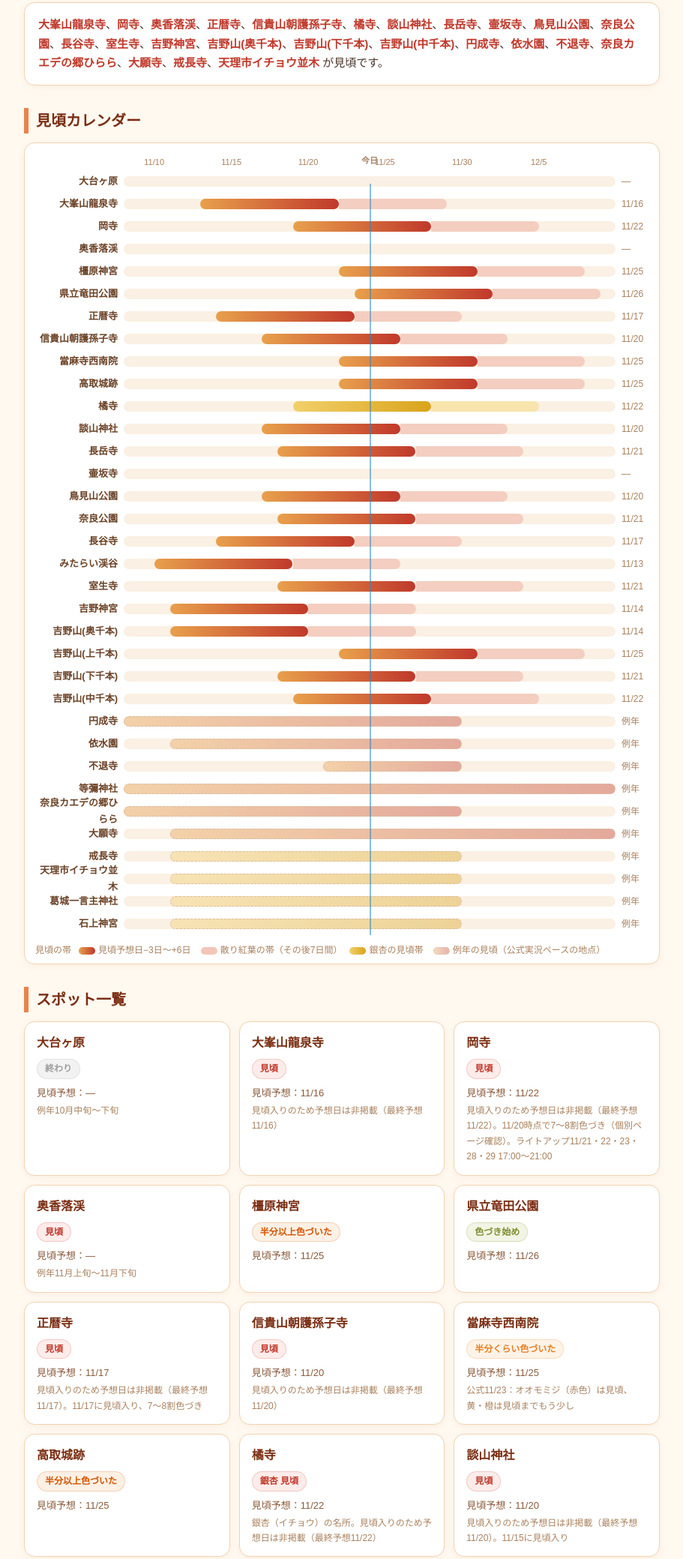
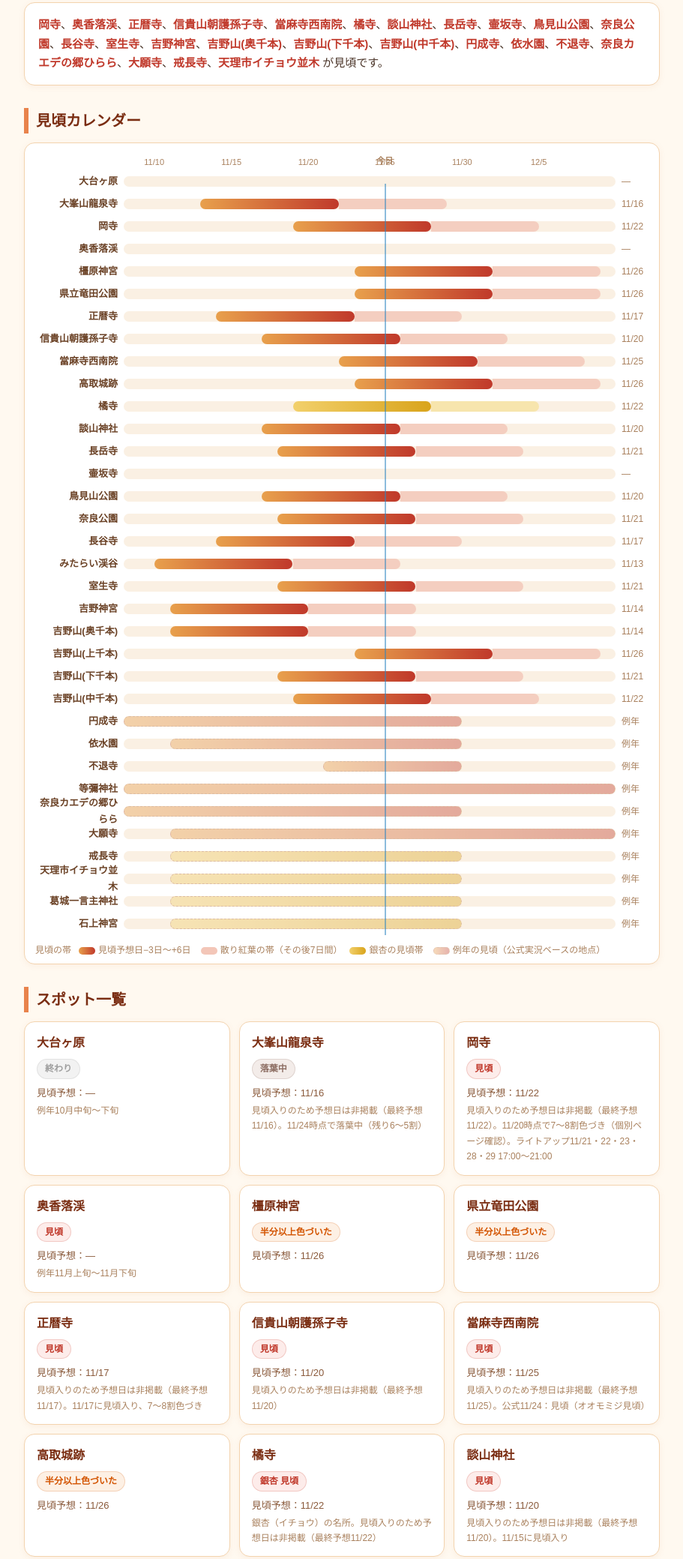
Before and after one commit to take-creator-nara/nara-koyo, a plain HTML site: page index.html in a window 1280 px wide. Shown: the part 335-2414 px from the top of the page at 75% size, without its empty margins (184-1095 px from the left). Drawn offline with Linux system fonts and the light colour scheme.

Commit message:
奈良の紅葉タイムライン 2026-11-25版

```diff
--- a/index.html
+++ b/index.html
@@ -51,17 +51,17 @@
   <div class="kicker">NARA AUTUMN LEAVES</div>
   <h1>🍁 奈良の紅葉タイムライン</h1>
   <p>奈良の紅葉スポット34地点の見頃予想を、時系列でまとめました。</p>
-  <div class="upd">11月24日 更新</div>
+  <div class="upd">11月25日 更新</div>
 </header>
 <main>
   <h2>いま見頃のスポット</h2>
-  <div class="now-box"><b>大峯山龍泉寺</b>、<b>岡寺</b>、<b>奥香落渓</b>、<b>正暦寺</b>、<b>信貴山朝護孫子寺</b>、<b>橘寺</b>、<b>談山神社</b>、<b>長岳寺</b>、<b>壷坂寺</b>、<b>鳥見山公園</b>、<b>奈良公園</b>、<b>長谷寺</b>、<b>室生寺</b>、<b>吉野神宮</b>、<b>吉野山(奥千本)</b>、<b>吉野山(下千本)</b>、<b>吉野山(中千本)</b>、<b>円成寺</b>、<b>依水園</b>、<b>不退寺</b>、<b>奈良カエデの郷ひらら</b>、<b>大願寺</b>、<b>戒長寺</b>、<b>天理市イチョウ並木</b> が見頃です。</div>
+  <div class="now-box"><b>岡寺</b>、<b>奥香落渓</b>、<b>正暦寺</b>、<b>信貴山朝護孫子寺</b>、<b>當麻寺西南院</b>、<b>橘寺</b>、<b>談山神社</b>、<b>長岳寺</b>、<b>壷坂寺</b>、<b>鳥見山公園</b>、<b>奈良公園</b>、<b>長谷寺</b>、<b>室生寺</b>、<b>吉野神宮</b>、<b>吉野山(奥千本)</b>、<b>吉野山(下千本)</b>、<b>吉野山(中千本)</b>、<b>円成寺</b>、<b>依水園</b>、<b>不退寺</b>、<b>奈良カエデの郷ひらら</b>、<b>大願寺</b>、<b>戒長寺</b>、<b>天理市イチョウ並木</b> が見頃です。</div>
 
   <h2>見頃カレンダー</h2>
   <div class="chart"><div class="chart-inner">
-    <div class="axis"><span style="left:6.2%">11/10</span><span style="left:21.9%">11/15</span><span style="left:37.5%">11/20</span><span style="left:53.1%">11/25</span><span style="left:68.8%">11/30</span><span style="left:84.4%">12/5</span><span class="today-lab" style="left:50.0%">今日</span></div>
+    <div class="axis"><span style="left:6.2%">11/10</span><span style="left:21.9%">11/15</span><span style="left:37.5%">11/20</span><span style="left:53.1%">11/25</span><span style="left:68.8%">11/30</span><span style="left:84.4%">12/5</span><span class="today-lab" style="left:53.1%">今日</span></div>
     <div style="position:relative">
-      <div class="today" style="left:calc(118px + (100% - 162px) * 0.5000)"></div>
+      <div class="today" style="left:calc(118px + (100% - 162px) * 0.5312)"></div>
       <div class="trow">
       <div class="tname">大台ヶ原</div>
       <div class="ttrack"></div>
@@ -80,8 +80,8 @@
       <div class="tpeak">―</div>
     </div><div class="trow">
       <div class="tname">橿原神宮</div>
-      <div class="ttrack"><div class="bar" style="left:43.8%;width:28.1%;background:linear-gradient(90deg,#e8a04c,#c0392b)"></div><div class="bar scat" style="left:71.9%;width:21.9%;background:#f3c6b8"></div></div>
-      <div class="tpeak">11/25</div>
+      <div class="ttrack"><div class="bar" style="left:46.9%;width:28.1%;background:linear-gradient(90deg,#e8a04c,#c0392b)"></div><div class="bar scat" style="left:75.0%;width:21.9%;background:#f3c6b8"></div></div>
+      <div class="tpeak">11/26</div>
     </div><div class="trow">
       <div class="tname">県立竜田公園</div>
       <div class="ttrack"><div class="bar" style="left:46.9%;width:28.1%;background:linear-gradient(90deg,#e8a04c,#c0392b)"></div><div class="bar scat" style="left:75.0%;width:21.9%;background:#f3c6b8"></div></div>
@@ -100,8 +100,8 @@
       <div class="tpeak">11/25</div>
     </div><div class="trow">
       <div class="tname">高取城跡</div>
-      <div class="ttrack"><div class="bar" style="left:43.8%;width:28.1%;background:linear-gradient(90deg,#e8a04c,#c0392b)"></div><div class="bar scat" style="left:71.9%;width:21.9%;background:#f3c6b8"></div></div>
-      <div class="tpeak">11/25</div>
+      <div class="ttrack"><div class="bar" style="left:46.9%;width:28.1%;background:linear-gradient(90deg,#e8a04c,#c0392b)"></div><div class="bar scat" style="left:75.0%;width:21.9%;background:#f3c6b8"></div></div>
+      <div class="tpeak">11/26</div>
     </div><div class="trow">
       <div class="tname">橘寺</div>
       <div class="ttrack"><div class="bar" style="left:34.4%;width:28.1%;background:linear-gradient(90deg,#f2d06b,#d9a41c)"></div><div class="bar scat" style="left:62.5%;width:21.9%;background:#f7e3a1"></div></div>
@@ -148,8 +148,8 @@
       <div class="tpeak">11/14</div>
     </div><div class="trow">
       <div class="tname">吉野山(上千本)</div>
-      <div class="ttrack"><div class="bar" style="left:43.8%;width:28.1%;background:linear-gradient(90deg,#e8a04c,#c0392b)"></div><div class="bar scat" style="left:71.9%;width:21.9%;background:#f3c6b8"></div></div>
-      <div class="tpeak">11/25</div>
+      <div class="ttrack"><div class="bar" style="left:46.9%;width:28.1%;background:linear-gradient(90deg,#e8a04c,#c0392b)"></div><div class="bar scat" style="left:75.0%;width:21.9%;background:#f3c6b8"></div></div>
+      <div class="tpeak">11/26</div>
     </div><div class="trow">
       <div class="tname">吉野山(下千本)</div>
       <div class="ttrack"><div class="bar" style="left:31.2%;width:28.1%;background:linear-gradient(90deg,#e8a04c,#c0392b)"></div><div class="bar scat" style="left:59.4%;width:21.9%;background:#f3c6b8"></div></div>
@@ -213,9 +213,9 @@
       <div class="cnote">例年10月中旬〜下旬</div>
     </div><div class="card">
       <div class="cname">大峯山龍泉寺</div>
-      <span class="chip" style="color:#c0392b;background:#fdecea;border:1px solid #c0392b33">見頃</span>
+      <span class="chip" style="color:#8d6e63;background:#f3ece9;border:1px solid #8d6e6333">落葉中</span>
       <div class="cpeak">見頃予想：11/16</div>
-      <div class="cnote">見頃入りのため予想日は非掲載（最終予想11/16）</div>
+      <div class="cnote">見頃入りのため予想日は非掲載（最終予想11/16）。11/24時点で落葉中（残り6〜5割）</div>
     </div><div class="card">
       <div class="cname">岡寺</div>
       <span class="chip" style="color:#c0392b;background:#fdecea;border:1px solid #c0392b33">見頃</span>
@@ -229,11 +229,11 @@
     </div><div class="card">
       <div class="cname">橿原神宮</div>
       <span class="chip" style="color:#d35400;background:#fdf0e4;border:1px solid #d3540033">半分以上色づいた</span>
-      <div class="cpeak">見頃予想：11/25</div>
+      <div class="cpeak">見頃予想：11/26</div>
       <div class="cnote"></div>
     </div><div class="card">
       <div class="cname">県立竜田公園</div>
-      <span class="chip" style="color:#7d8c2f;background:#f2f5e4;border:1px solid #7d8c2f33">色づき始め</span>
+      <span class="chip" style="color:#d35400;background:#fdf0e4;border:1px solid #d3540033">半分以上色づいた</span>
       <div class="cpeak">見頃予想：11/26</div>
       <div class="cnote"></div>
     </div><div class="card">
@@ -248,13 +248,13 @@
       <div class="cnote">見頃入りのため予想日は非掲載（最終予想11/20）</div>
     </div><div class="card">
       <div class="cname">當麻寺西南院</div>
-      <span class="chip" style="color:#e67e22;background:#fdf3e7;border:1px solid #e67e2233">半分くらい色づいた</span>
+      <span class="chip" style="color:#c0392b;background:#fdecea;border:1px solid #c0392b33">見頃</span>
       <div class="cpeak">見頃予想：11/25</div>
-      <div class="cnote">公式11/23：オオモミジ（赤色）は見頃、黄・橙は見頃までもう少し</div>
+      <div class="cnote">見頃入りのため予想日は非掲載（最終予想11/25）。公式11/24：見頃（オオモミジ見頃）</div>
     </div><div class="card">
       <div class="cname">高取城跡</div>
       <span class="chip" style="color:#d35400;background:#fdf0e4;border:1px solid #d3540033">半分以上色づいた</span>
-      <div class="cpeak">見頃予想：11/25</div>
+      <div class="cpeak">見頃予想：11/26</div>
       <div class="cnote"></div>
     </div><div class="card">
       <div class="cname">橘寺</div>
@@ -314,7 +314,7 @@
     </div><div class="card">
       <div class="cname">吉野山(上千本)</div>
       <span class="chip" style="color:#d35400;background:#fdf0e4;border:1px solid #d3540033">半分以上色づいた</span>
-      <div class="cpeak">見頃予想：11/25</div>
+      <div class="cpeak">見頃予想：11/26</div>
       <div class="cnote"></div>
     </div><div class="card">
       <div class="cname">吉野山(下千本)</div>
```
